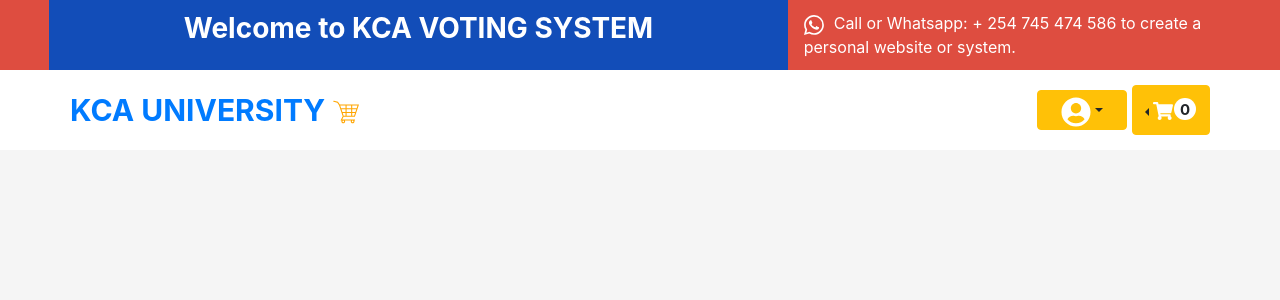
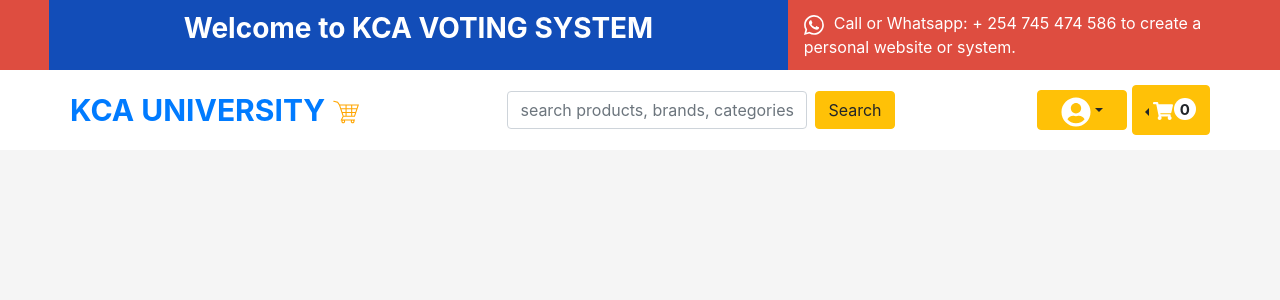
Before and after one commit to curry-bean/KCA-Voting-System, a React (Create React App) app: page /cart in a window 1280 px wide. Shown: the top 300 px of the page. Built offline with nearby package versions, Linux system fonts and the light colour scheme.

Commit message:
Update Header.js

```diff
--- a/src/components/Layout/Header.js
+++ b/src/components/Layout/Header.js
@@ -159,7 +159,23 @@
               />
             </Link>
           </Navbar.Brand>
-      <Nav>
+         <div className={classes.search}>
+         <Navbar.Text className="d-flex p-5 m-auto">
+            <FormControl
+
+              className="m-auto"
+              placeholder="search products, brands, categories"
+              style={{
+                width: 300,
+
+              }}
+            ></FormControl>
+            <Button  className="m-2" variant="warning" color="#fff">
+              Search
+            </Button>
+          </Navbar.Text>
+         </div>
+          <Nav>
             {userInfo ? (
               <>
                 <Dropdown
@@ -217,16 +233,14 @@
                           display: "flex",
                         }}
                       >
-
-                        <AiOutlineUserAdd
+                        <FcApproval
                           style={{
-                            fontSize: "20px",
+                            fontSize: "30px",
                             margin: "10px",
                           }}
                         />{" "}
-                        My Account
+                        My Orders
                       </span>
-
                     </Link>
                     <hr />
                     <div style={{
@@ -293,7 +307,6 @@
             )}
             <Dropdown  className="btn-group dropleft">
               <Dropdown.Toggle variant="warning">
-
                 <FaShoppingCart color="#fff" fontSize="20px" />
                 <Badge
                   bg="white"
```
